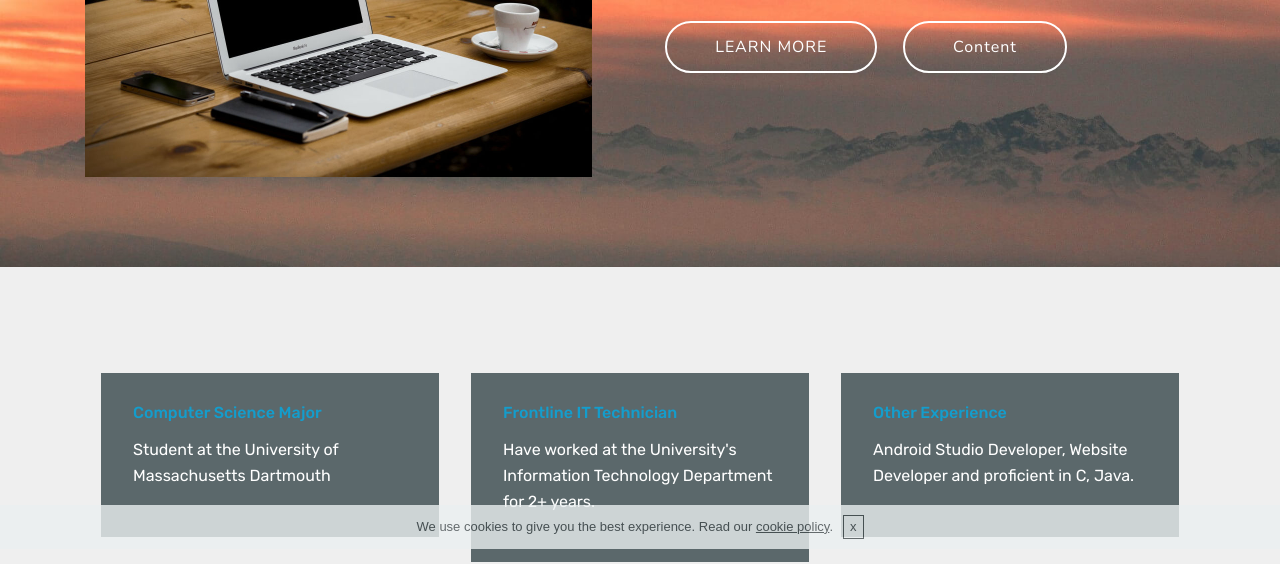
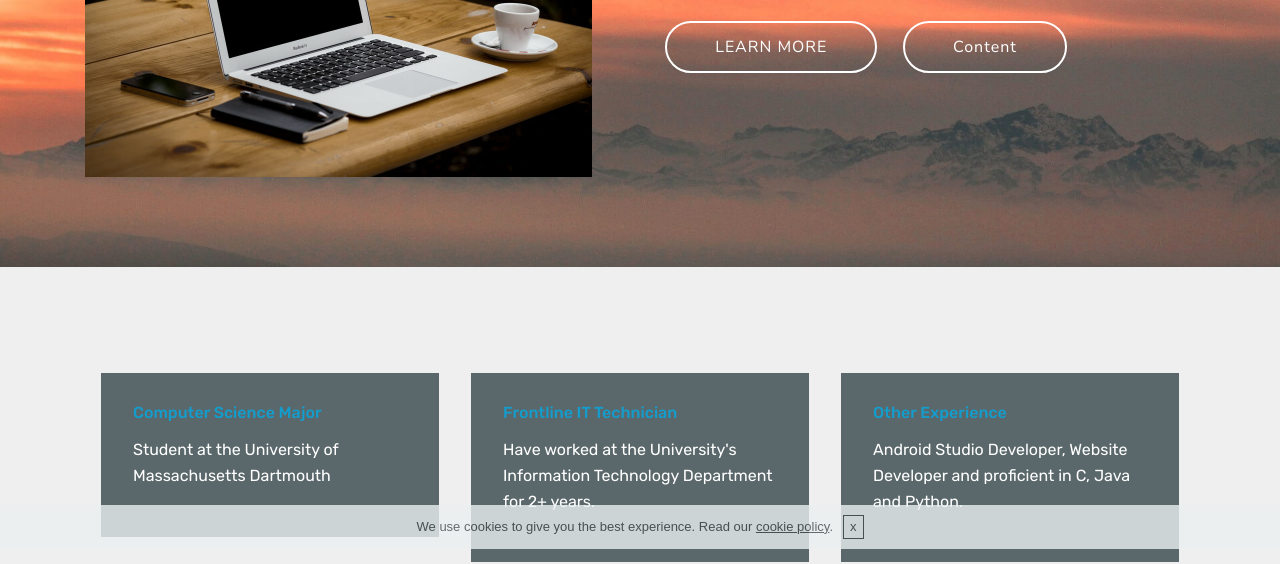
Before and after one commit to ggarofalo1/ggarofalo1.github.io, a plain HTML site: page index.html in a window 1280 px wide. Shown: the part 251-815 px from the top of the page. Drawn offline with Linux system fonts and the light colour scheme; files whose address does not match are found by name.

Commit message:
Some edits

```diff
--- a/index.html
+++ b/index.html
@@ -117,7 +117,7 @@
                 <div class="card-wrapper media-container-row">
                     <div class="card-box">
                         <h4 class="card-title pb-3 mbr-fonts-style display-7">Other Experience</h4>
-                        <p class="mbr-text mbr-fonts-style display-7">Android Studio Developer, Website Developer and&nbsp;proficient in C, Java.</p>
+                        <p class="mbr-text mbr-fonts-style display-7">Android Studio Developer, Website Developer and&nbsp;proficient in C, Java and Python.</p>
                     </div>
                 </div>
             </div>
```
Also changed, not shown: 1 other file.
